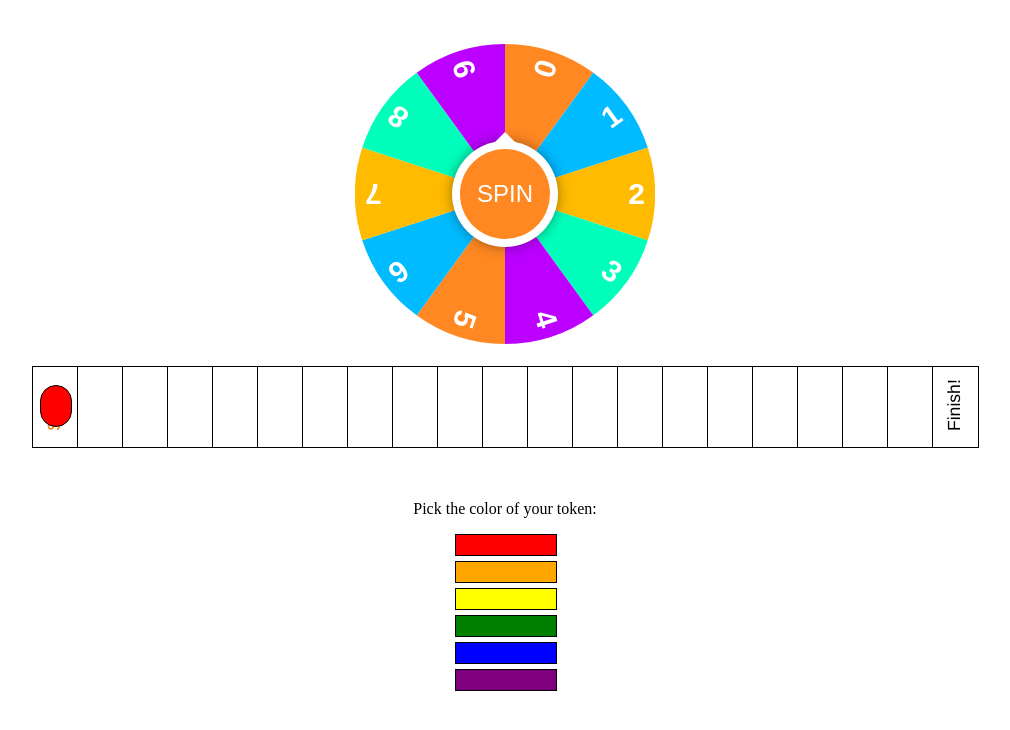
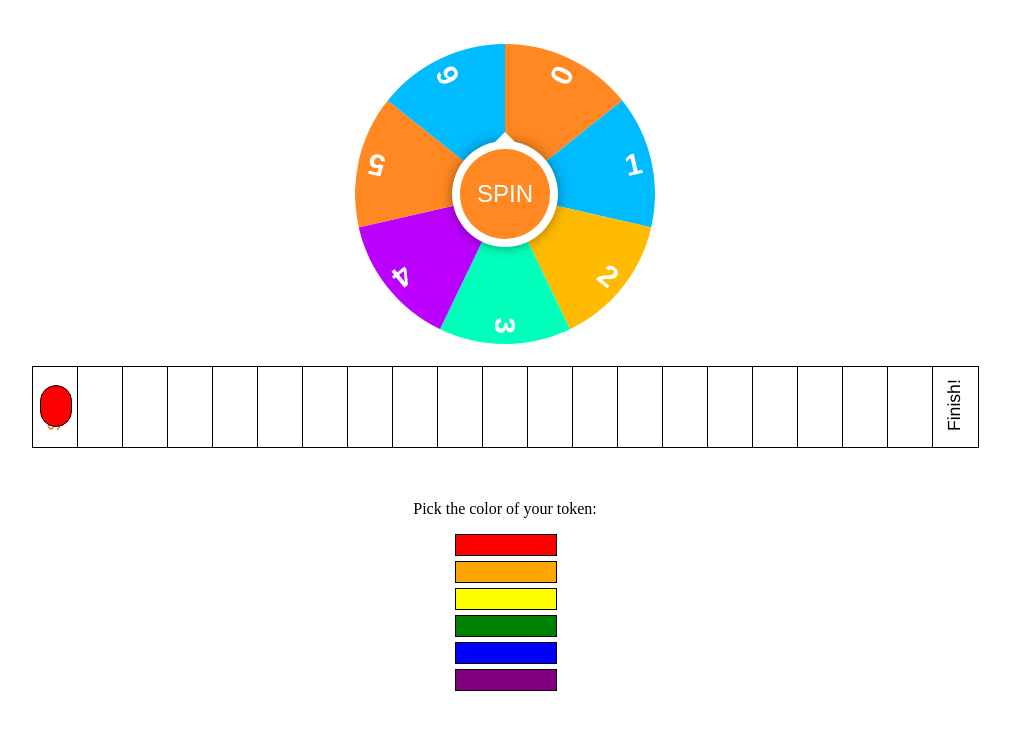
Before and after one commit to christopher-j-dugan/christopher-j-dugan.github.io, a plain HTML site: page MrsDugan/WheelSpinner.html in a window 1280 px wide. Shown: the whole page, without its empty margins (135-1145 px from the left). Drawn offline with Linux system fonts and the light colour scheme.

Commit message:
Numbers 1-6

```diff
--- a/MrsDugan/WheelSpinner.html
+++ b/MrsDugan/WheelSpinner.html
@@ -210,9 +210,6 @@
               {color:"#b0f", label:"4"},
               {color:"#f82", label:"5"},
               {color:"#0bf", label:"6"},
-              {color:"#fb0", label:"7"},
-              {color:"#0fb", label:"8"},
-              {color:"#b0f", label:"9"},
             ];
 
             const rand = (m, M) => Math.random() * (M - m) + m;
```
